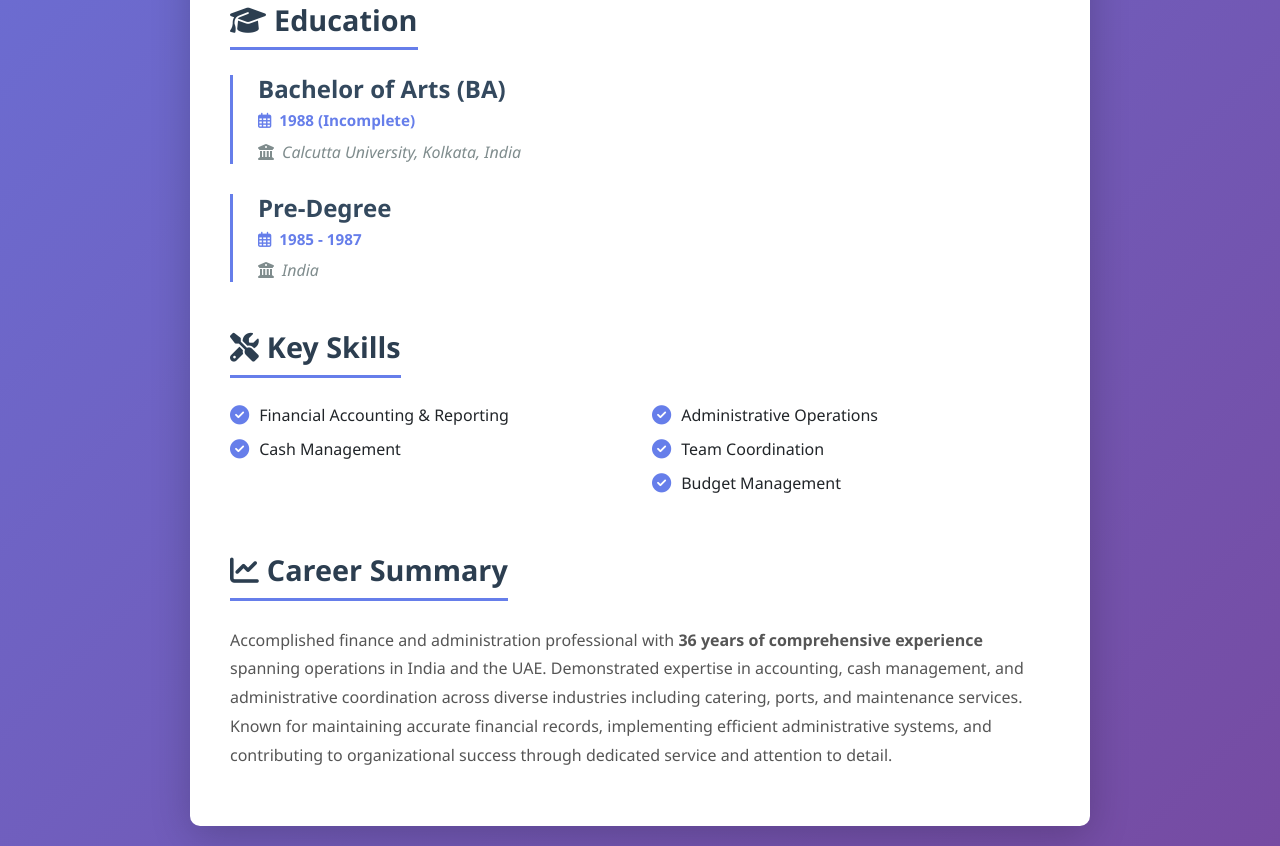
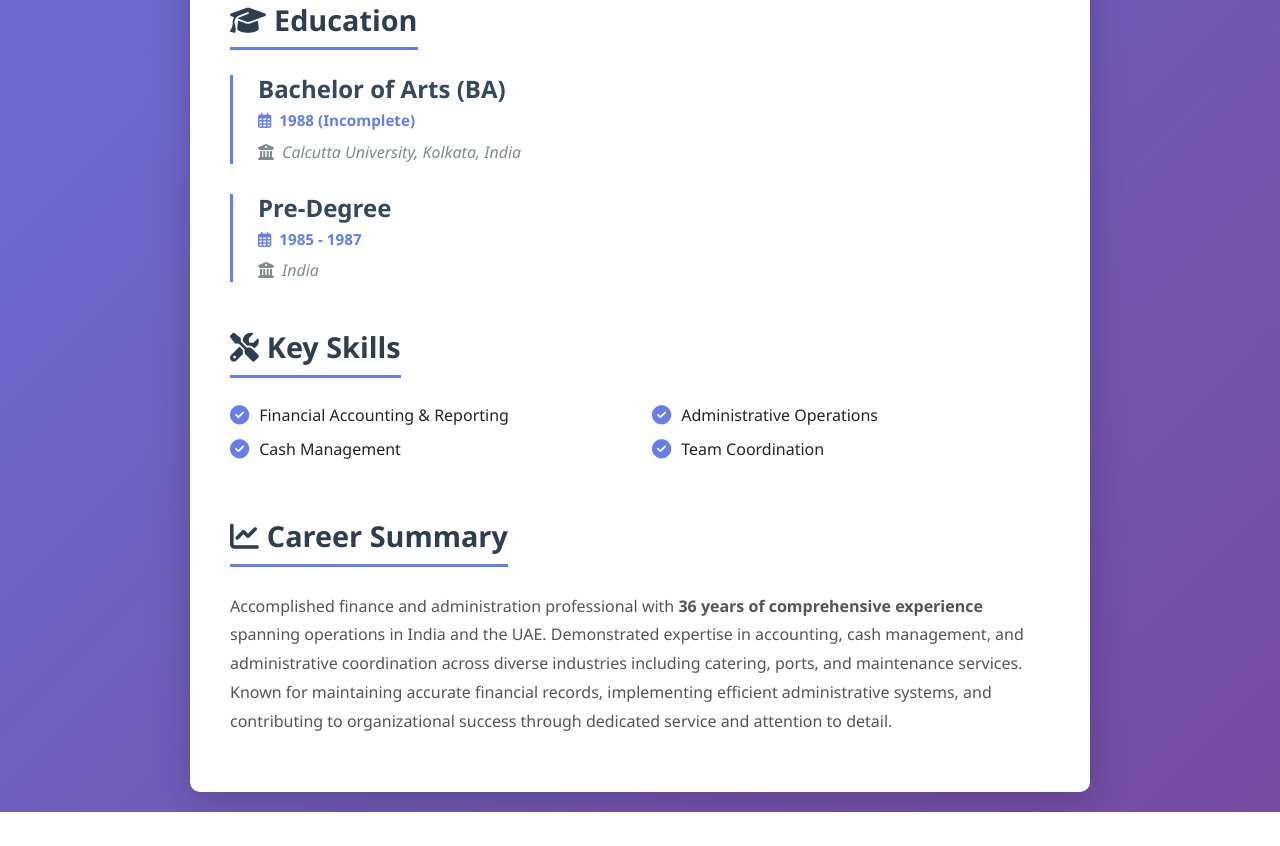
Before and after one commit to shxhil/vappa_CV, a plain HTML site: page index.html in a window 1280 px wide. Shown: the part 1183-2029 px from the top of the page. After the commit the page ends 1995 px from the top, so only its background shows below. Drawn offline with nearby package versions, Linux system fonts and the light colour scheme.

Commit message:
Remove Budget Management section from index.html
Removed the Budget Management section from the HTML.

```diff
--- a/index.html
+++ b/index.html
@@ -212,10 +212,7 @@
                             <i class="fas fa-check-circle"></i>
                             <span>Team Coordination</span>
                         </div>
-                        <div class="icon-text">
-                            <i class="fas fa-check-circle"></i>
-                            <span>Budget Management</span>
-                        </div>
+
                     </div>
                 </div>
             </div>
```
